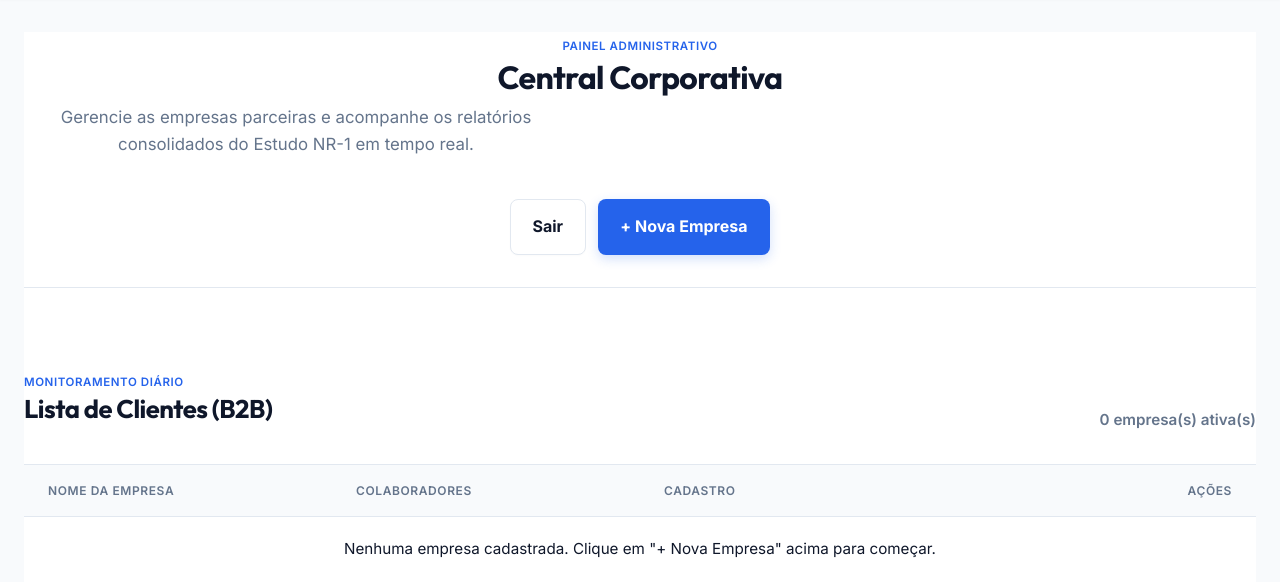
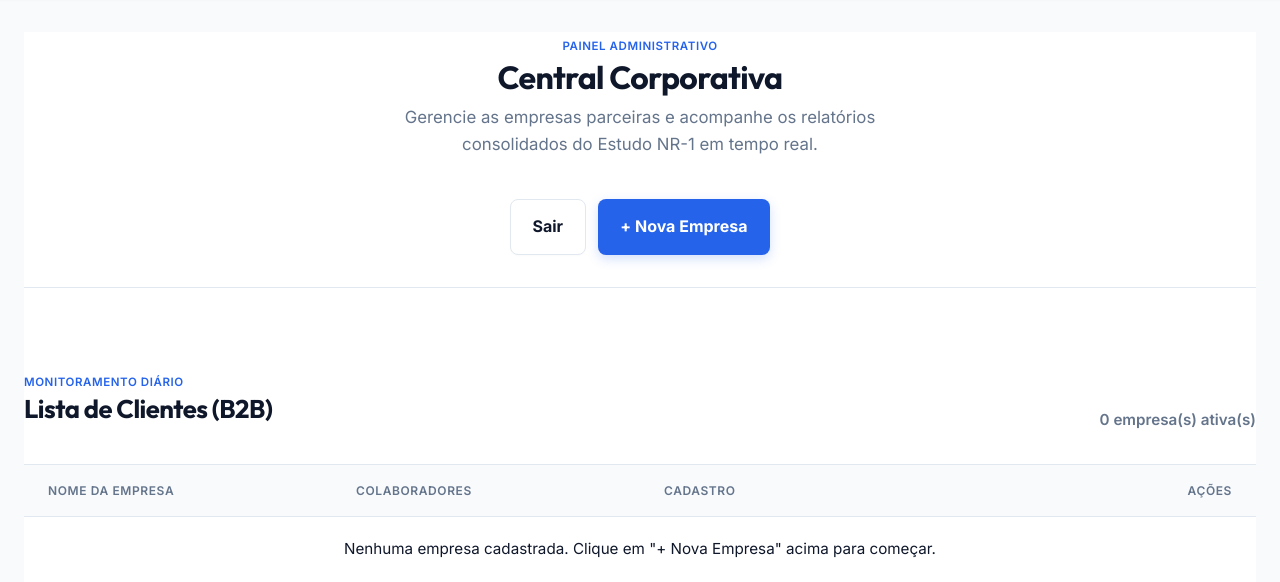
Before and after one commit to carloscostato-cmyk/amfra-saude, a Flask app: page /admin/companies in a window 1280 px wide. Shown: the part 75-657 px from the top of the page. Run offline with Flask 3, Linux system fonts and the light colour scheme; the visitor is signed in with stand-in values (Sample User, id 1); data that the repository does not hold is empty.

Commit message:
fix: centralizar completamente todo o texto do cabeçalho administrativo

```diff
--- a/app/static/css/style.css
+++ b/app/static/css/style.css
@@ -367,6 +367,14 @@ h3 {
     width: 100%;
 }
 
+.admin-shell__brand .section-kicker,
+.admin-shell__brand h1,
+.admin-shell__brand .lede {
+    text-align: center;
+    margin-left: auto;
+    margin-right: auto;
+}
+
 .admin-shell__actions {
     display: flex;
     gap: 0.75rem;
@@ -376,6 +384,9 @@ h3 {
     color: var(--text-soft);
     opacity: 1;
     margin-top: 0.5rem;
+    text-align: center;
+    margin-left: auto;
+    margin-right: auto;
 }
 
 
@@ -1261,10 +1272,15 @@ h3 {
     .detail-hero,
     .results-panel__header,
     .detail-panel__header,
-    .filter-panel__header,
+    .filter-panel__header {
+        flex-direction: column;
+        align-items: stretch;
+        gap: 1.5rem;
+    }
+
     .admin-shell__header {
         flex-direction: column;
-        align-items: stretch;
+        align-items: center;
         gap: 1.5rem;
     }
 
```
